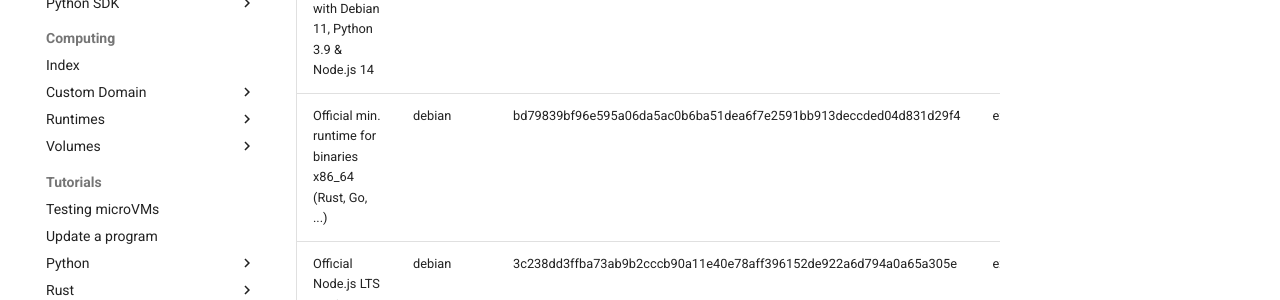
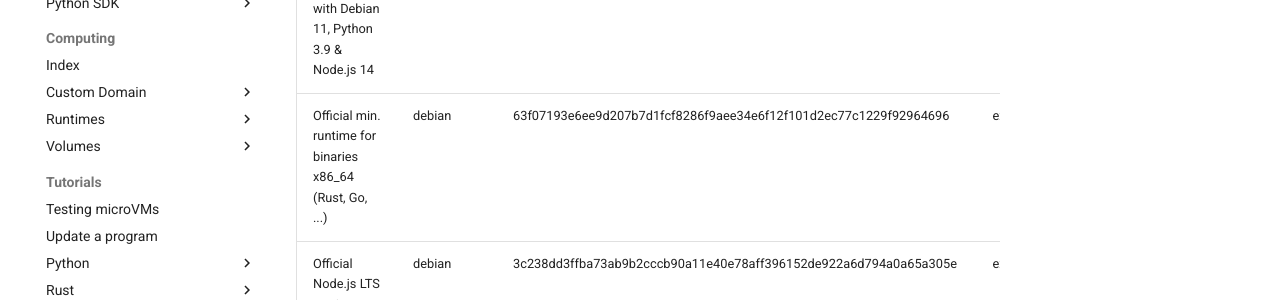
Before and after one commit to aleph-im/aleph-docs, an MkDocs documentation site: the page built from docs/computing/runtimes/list.md, in a window 1280 px wide and 1135 px high. Shown: the part 682-982 px from the top of the window. Built offline with MkDocs 1.6.1 and Material for MkDocs 9.7.7, drawn with Linux system fonts in a browser that asks for light colours; comment, search, counter and statistics services are not loaded.

Commit message:
[*] official min. runtime changed

```diff
--- a/docs/computing/runtimes/list.md
+++ b/docs/computing/runtimes/list.md
@@ -13,5 +13,5 @@
 | name | dist | runtime | filesystem |
 | --- | --- | --- | --- |
 | Official runtime with Debian 11, Python 3.9 & Node.js 14| debian | bd79839bf96e595a06da5ac0b6ba51dea6f7e2591bb913deccded04d831d29f4  | ext4 |
-|Official min. runtime for binaries x86_64 (Rust, Go, ...) | debian | bd79839bf96e595a06da5ac0b6ba51dea6f7e2591bb913deccded04d831d29f4  |  ext4 |
+|Official min. runtime for binaries x86_64 (Rust, Go, ...) | debian | 63f07193e6ee9d207b7d1fcf8286f9aee34e6f12f101d2ec77c1229f92964696  |  ext4 |
 | Official Node.js LTS runtime (with nvm support) | debian | 3c238dd3ffba73ab9b2cccb90a11e40e78aff396152de922a6d794a0a65a305e  |  ext4 |
```
